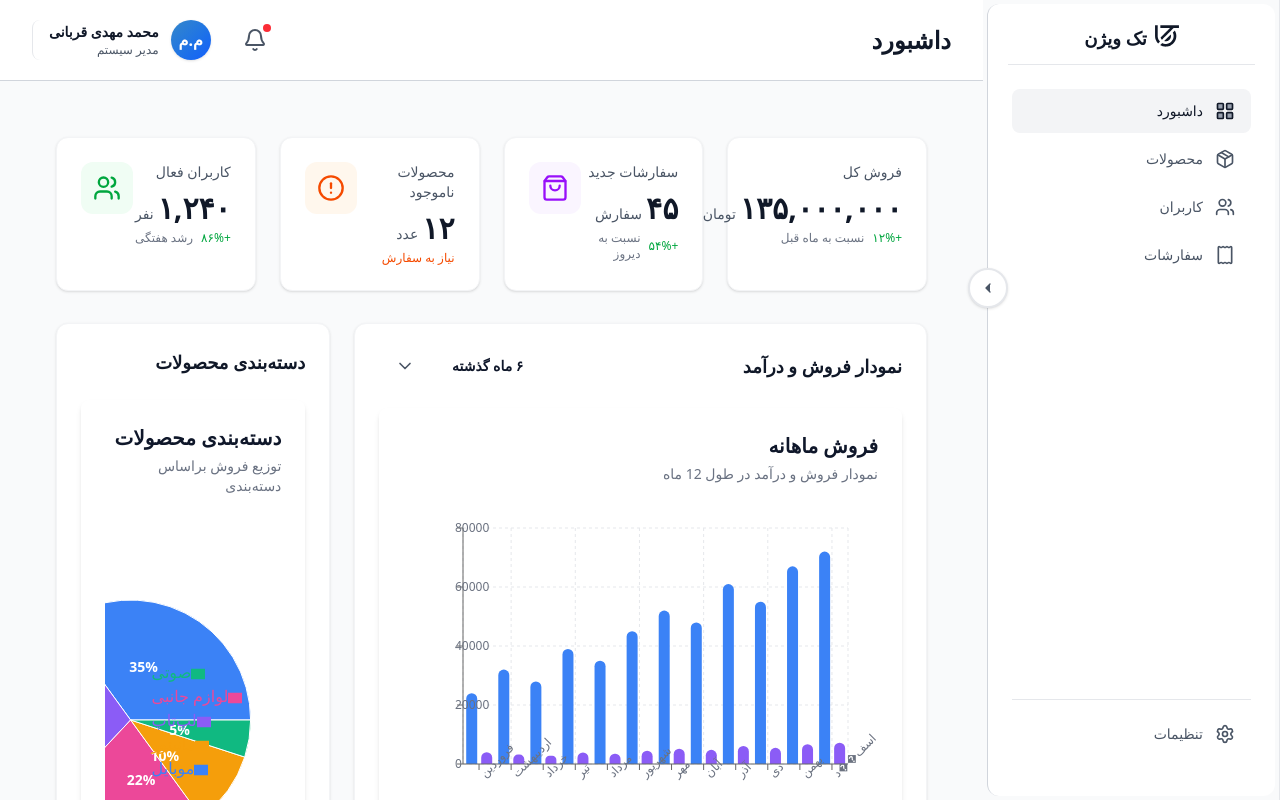
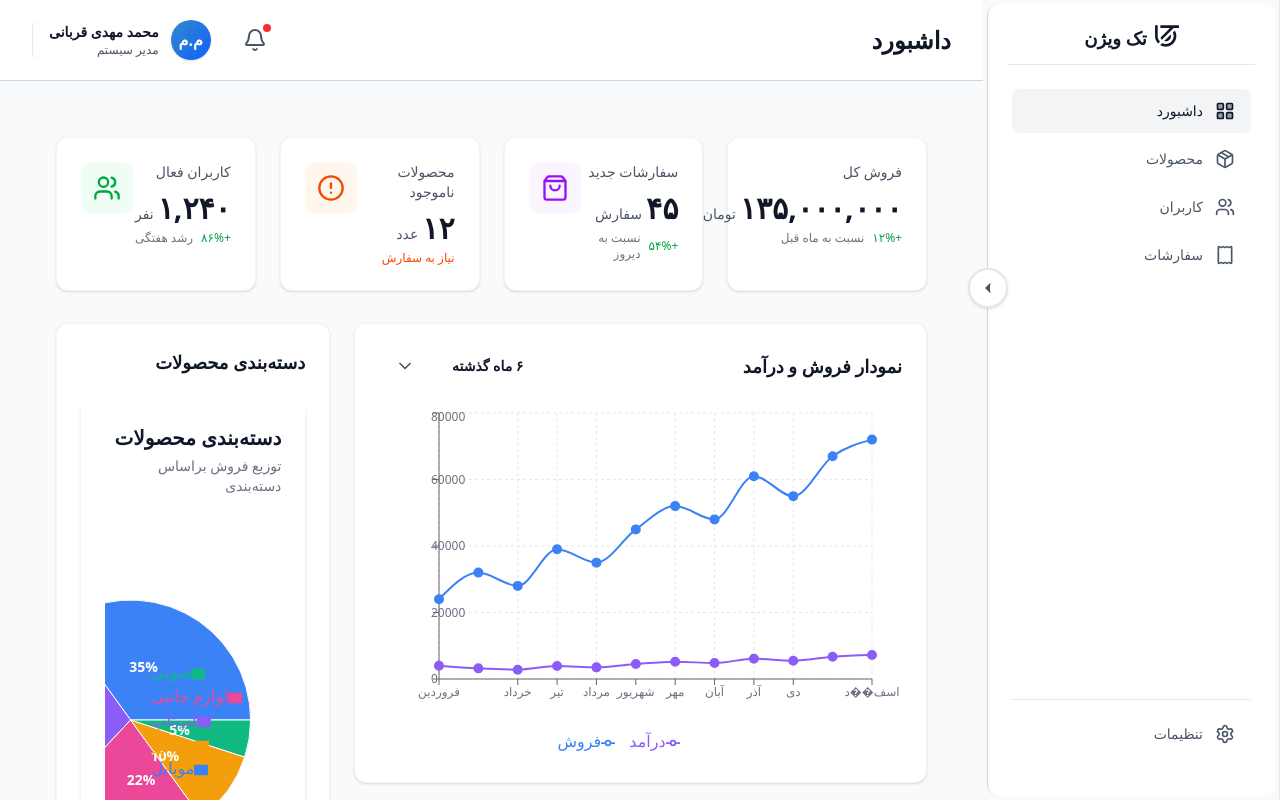
Before and after one commit to mahdi-delta/TechVision-AdminPanel, a React (Vite) app: page / in a window 1280 px wide. Built offline with nearby package versions, Linux system fonts and the light colour scheme; a small style sheet from the web is missing.

Commit message:
Convert SalesChart to LineChart with responsive design

```diff
--- a/src/components/Charts/SalesChart.jsx
+++ b/src/components/Charts/SalesChart.jsx
@@ -1,62 +1,63 @@
 import React from 'react';
 import {
-  BarChart,
-  Bar,
+  LineChart,
+  Line,
   XAxis,
   YAxis,
   CartesianGrid,
   Tooltip,
   Legend,
   ResponsiveContainer,
-  Cell,
 } from 'recharts';
 import { monthlySalesData } from '../../data/chartsData';
 
 const SalesChart = () => {
-  const COLORS = ['#3b82f6', '#8b5cf6'];
-
   return (
-    <div className="w-full bg-white rounded-lg shadow-md p-6">
-      <div className="mb-6">
-        <h2 className="text-xl font-bold text-tech-navy text-right">فروش ماهانه</h2>
-        <p className="text-sm text-gray-500 text-right mt-1">نمودار فروش و درآمد در طول 12 ماه</p>
-      </div>
-
-      <ResponsiveContainer width="100%" height={400}>
-        <BarChart
+    <ResponsiveContainer width="100%" height={350}>
+      <LineChart
         data={monthlySalesData}
-          margin={{ top: 20, right: 30, left: 0, bottom: 20 }}
+        margin={{ top: 5, right: 30, left: 0, bottom: 5 }}
       >
         <CartesianGrid strokeDasharray="3 3" stroke="#e5e7eb" />
         <XAxis
           dataKey="month"
           tick={{ fill: '#6b7280', fontSize: 12 }}
-            angle={-45}
-            textAnchor="end"
-            height={80}
         />
         <YAxis
           tick={{ fill: '#6b7280', fontSize: 12 }}
         />
         <Tooltip
           contentStyle={{
-              backgroundColor: '#fff',
+            backgroundColor: '#ffffff',
             border: '1px solid #e5e7eb',
             borderRadius: '8px',
-              direction: 'rtl',
           }}
           formatter={(value) => value.toLocaleString('fa-IR')}
           labelFormatter={(label) => `ماه: ${label}`}
         />
         <Legend
-            wrapperStyle={{ paddingTop: '20px', direction: 'rtl' }}
-            iconType="rect"
+          wrapperStyle={{ direction: 'rtl', paddingTop: '20px' }}
         />
-          <Bar dataKey="sales" fill="#3b82f6" name="فروش" radius={[8, 8, 0, 0]} />
-          <Bar dataKey="revenue" fill="#8b5cf6" name="درآمد" radius={[8, 8, 0, 0]} />
-        </BarChart>
+        <Line
+          type="monotone"
+          dataKey="sales"
+          stroke="#3b82f6"
+          strokeWidth={2}
+          name="فروش"
+          dot={{ fill: '#3b82f6', r: 4 }}
+          activeDot={{ r: 6 }}
+        />
+        <Line
+          type="monotone"
+          dataKey="revenue"
+          stroke="#8b5cf6"
+          strokeWidth={2}
+          name="درآمد"
+          dot={{ fill: '#8b5cf6', r: 4 }}
+          activeDot={{ r: 6 }}
+        />
+      </LineChart>
     </ResponsiveContainer>
-    </div>
   );
 };
 
```
Lines whose indentation alone changed are shown as unchanged.
